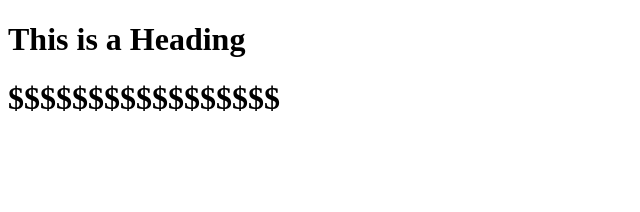
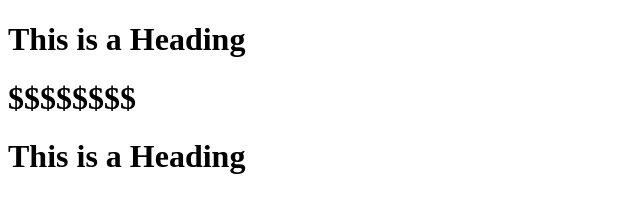
Before and after one commit to yassermouahid/repo1, a plain HTML site: page fich1.html in a window 1280 px wide. Shown: the whole page, without its empty margins (0-640 px from the left). Drawn offline with Linux system fonts and the light colour scheme.

Commit message:
new wommit 2

```diff
--- a/fich1.html
+++ b/fich1.html
@@ -7,7 +7,9 @@
 
 <h1>This is a Heading</h1>
 
-<h1>$$$$$$$$$$$$$$$$$</h1>
+<h1>$$$$$$$$</h1>
+
+<h1>This is a Heading</h1>
 
 </body>
 </html>
```
